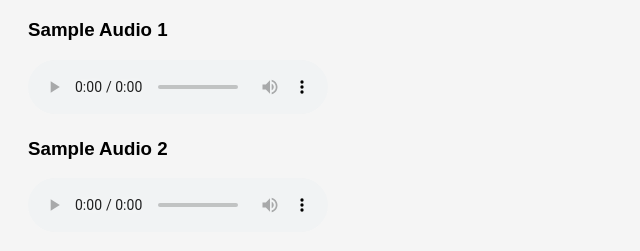
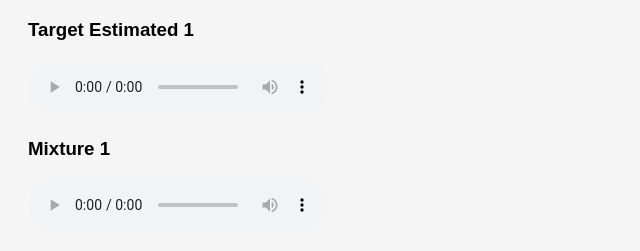
Before and after one commit to swarnainece/CDR_Real_files, a plain HTML site: page index.html in a window 1280 px wide. Shown: the part 89-340 px from the top of the page, without its empty margins (0-640 px from the left). Drawn offline with Linux system fonts and the light colour scheme.

Commit message:
Update index.html

```diff
--- a/index.html
+++ b/index.html
@@ -18,7 +18,7 @@
   <h1>My Audio Samples</h1>
 
   <div class="audio-container">
-    <h3>Sample Audio 1</h3>
+    <h3>Target Estimated 1</h3>
     <audio controls>
       <source src="Target_Est_1.mp3" type="audio/mpeg">
       Your browser does not support the audio element.
@@ -26,7 +26,7 @@
   </div>
 
   <div class="audio-container">
-    <h3>Sample Audio 2</h3>
+    <h3>Mixture 1 </h3>
     <audio controls>
       <source src="Mixture_Samp_1.mp3" type="audio/mpeg">
       Your browser does not support the audio element.
```
